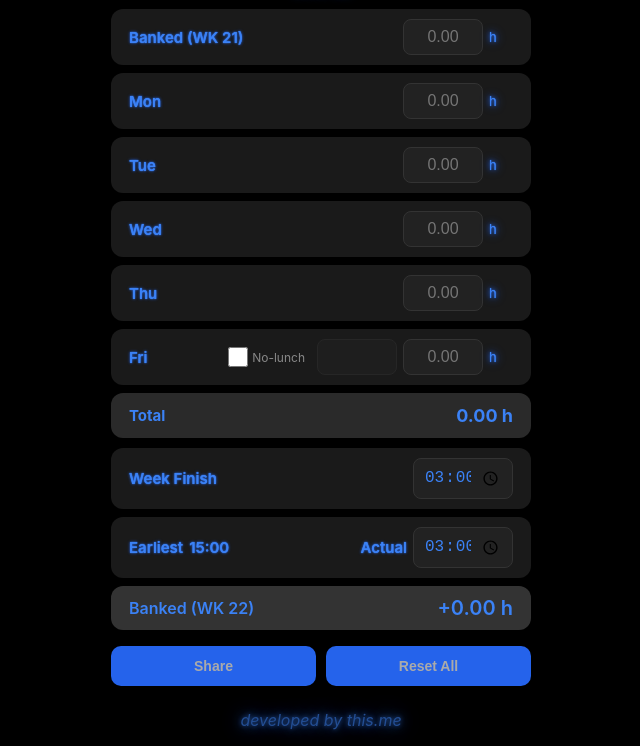
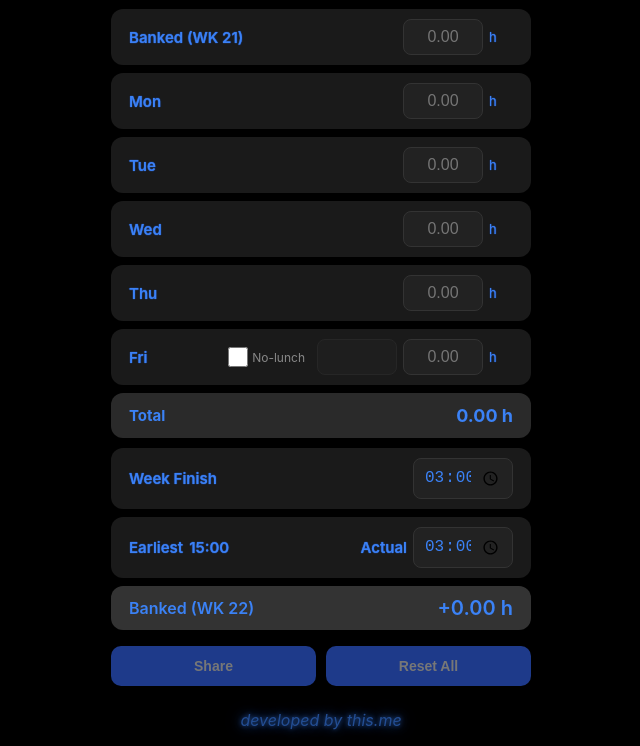
Before and after one commit to evariste1963/overtime-tracker, a plain HTML site: page android/app/src/main/assets/index.html in a window 1280 px wide. Shown: the part 118-864 px from the top of the page, without its empty margins (319-959 px from the left). Drawn offline with Linux system fonts and the light colour scheme.

Commit message:
colors again -- happy now!

```diff
--- a/android/app/src/main/assets/index.html
+++ b/android/app/src/main/assets/index.html
@@ -21,13 +21,13 @@
   --text: var(--electric-teal);
   --text-secondary: var(--electric-teal);
   --text-label: var(--electric-teal);
-  --btn-text: #AAA;
+  --btn-text: #777;
   --accent: #888;
   --toggle-bg: #1a1a1a;
   --toggle-border: #333;
-  --accent-blue: #2563eb;
+  --accent-blue: #1e3a8a;
   --electric-teal: #3b82f6;
-  --text-glow: 0 0 1px var(--electric-teal), 0 0 4px var(--accent-blue), 0 0 10px var(--accent-blue);
+  --text-glow: 0 0 1px var(--accent-blue), 0 0 1px var(--electric-teal);
 }
 
 .light {
@@ -73,7 +73,7 @@ body {
   transition: background 0.3s, color 0.3s;
 }
 h1, .day-name, #combinedRow {
-  text-shadow: 0 0 1px var(--electric-teal), 0 0 3px var(--accent-blue);
+  text-shadow: var(--text-glow);
 }
 .sum-row, .finish-row {
   text-shadow: none;
@@ -255,7 +255,6 @@ h1 {
   font-weight: 600;
   cursor: pointer;
   transition: opacity 0.2s, background 0.3s, color 0.3s;
-  text-shadow: none;
 }
 .btn-reset {
   background: var(--accent-blue);
```
Also changed, not shown: index.html (+4 -5 lines).
